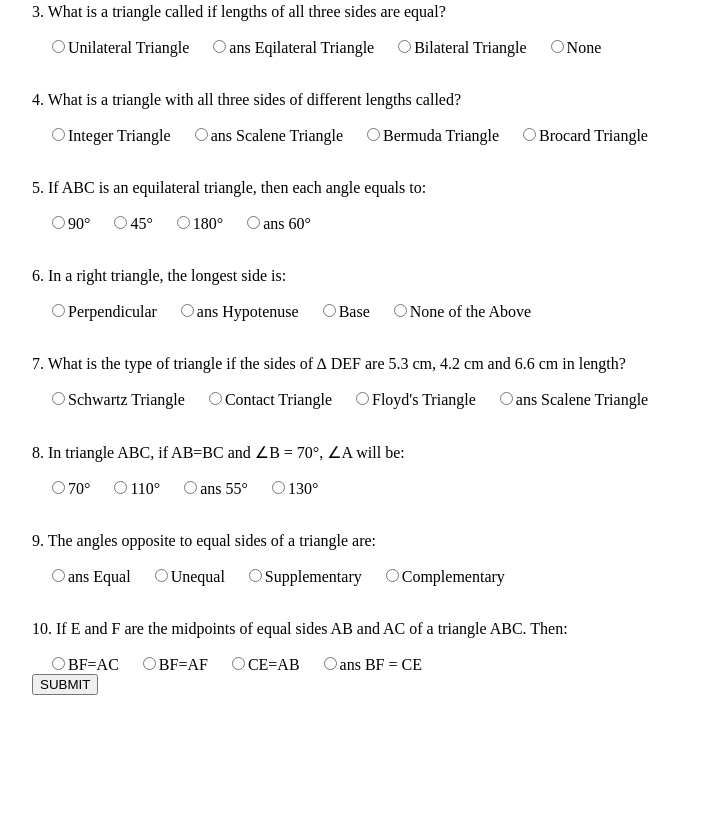
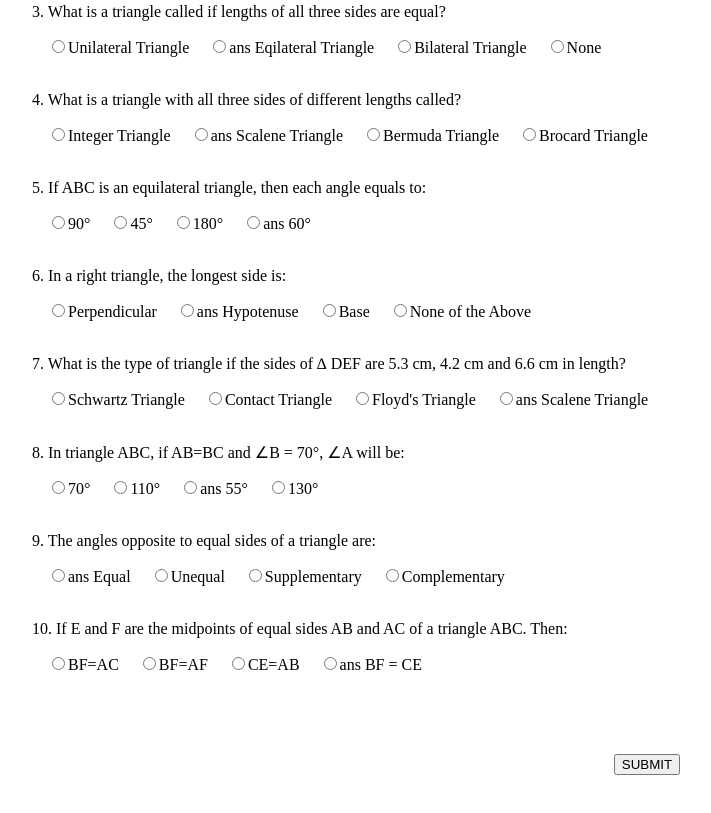
Before and after one commit to MaruthiPothuganti/Fun-triangles, a plain HTML site: page trianglequiz.html in a window 1280 px wide. Shown: the part 293-1106 px from the top of the page, without its empty margins (18-729 px from the left). Before the commit the page ends 1027 px from the top, so only its background shows below. Drawn offline with Linux system fonts and the light colour scheme.

Commit message:
Style :  button styling

```diff
--- a/styles.css
+++ b/styles.css
@@ -51,3 +51,9 @@ a {
 .option {
     margin-left: 20px;
 }
+
+.output {
+    margin-top: 5%;
+    text-align: center;
+    margin-bottom: 5%;
+}
```
Also changed, not shown: trianglequiz.html (+1 -0 lines).
